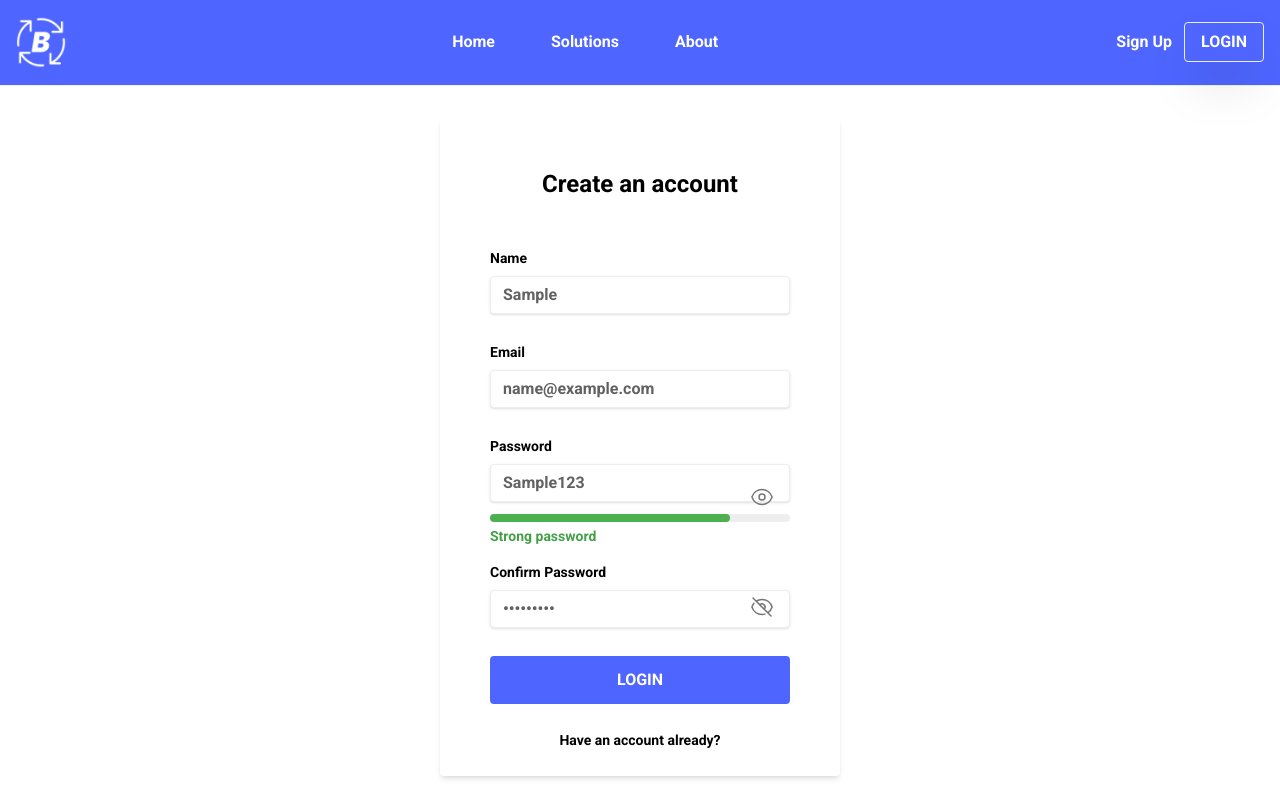
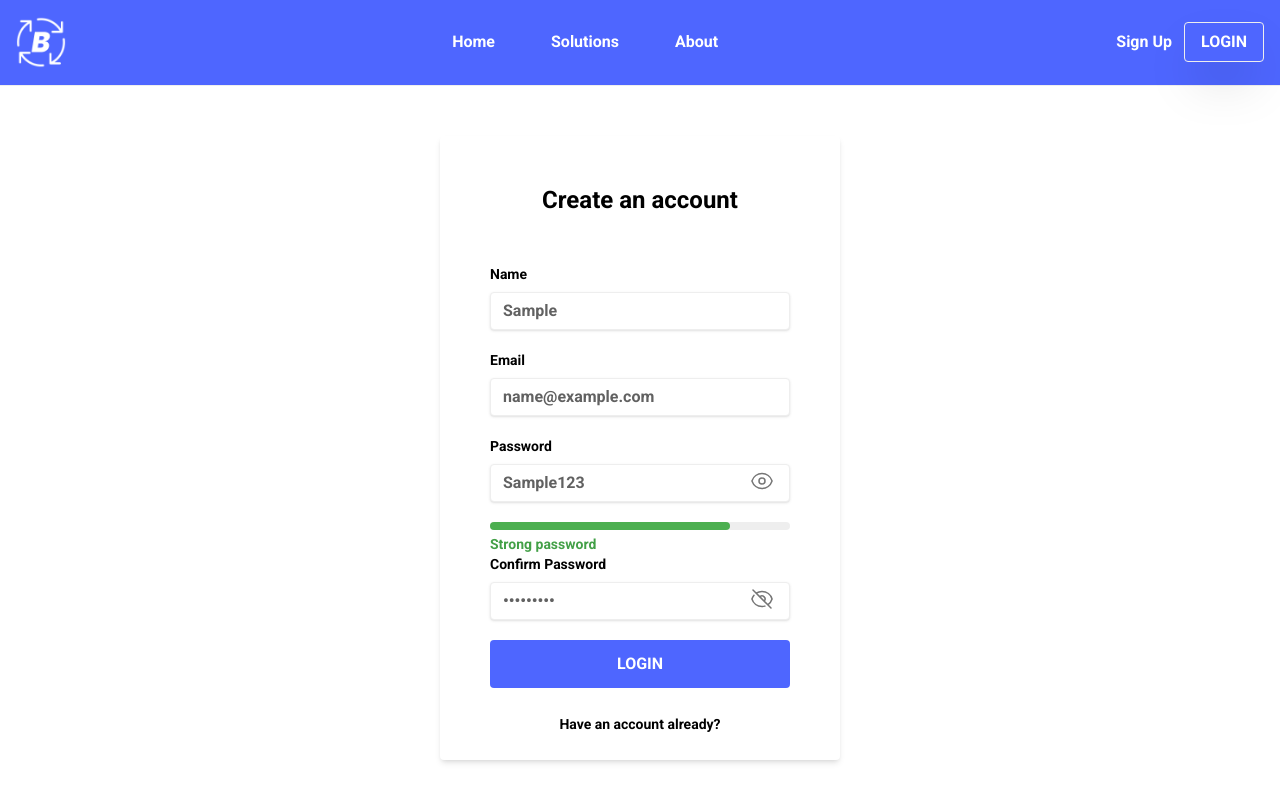
Before and after one commit to mkmuniz/Biflux, a Next.js app in the folder front/: page /sign-up in a window 1280 px wide. Both pictures are taken after typing "Sample", "name@example.com", "Sample123", "Sample123" into the empty fields and a click on the button 762 px from the left and 497 px from the top of the page. Shown: the top 800 px of the page. Built offline with nearby package versions, Linux system fonts and the light colour scheme; no server answers.

Commit message:
fix: eye icon for hidden/show password position

```diff
--- a/front/src/components/SignIn/SignIn.tsx
+++ b/front/src/components/SignIn/SignIn.tsx
@@ -77,7 +77,7 @@ export default function LoginForm() {
                             Welcome Back!
                         </span>
                     </div>
-                    <div className="mb-4 w-full">
+                    <div className="mb-2 w-full">
                         <label className="block text-sm mb-2 text-black" htmlFor="email">
                             E-mail
                         </label>
--- a/front/src/components/SignUp/SignUp.tsx
+++ b/front/src/components/SignUp/SignUp.tsx
@@ -151,7 +151,7 @@ export default function SignUpForm() {
                             Create an account
                         </span>
                     </div>
-                    <div className="mb-4">
+                    <div className="mb-2">
                         <label className="block text-sm mb-2 text-black" htmlFor="name">
                             Name
                         </label>
@@ -164,7 +164,7 @@ export default function SignUpForm() {
                         />
                         {errors.name && <p className="text-red-500 text-[12px]">{errors.name.message}</p>}
                     </div>
-                    <div className="mb-4">
+                    <div className="mb-2">
                         <label className="block text-sm mb-2 text-black" htmlFor="email">
                             Email
                         </label>
@@ -183,7 +183,7 @@ export default function SignUpForm() {
                         />
                         {errors.email && <p className="text-red-500 text-[12px]">{errors.email.message}</p>}
                     </div>
-                    <div className="mb-4 relative">
+                    <div className="mb-2 relative">
                         <label className="block text-sm mb-2 text-black" htmlFor="password">
                             Password
                         </label>
@@ -204,8 +204,9 @@ export default function SignUpForm() {
                                 <EyeIcon className="w-6" />
                             )}
                         </button>
+                    </div>
                     {password && (
-                            <div className="mb-2">
+                        <div>
                             <div className="h-2 w-full bg-gray-200 rounded-full">
                                 <div
                                     className={`h-full rounded-full transition-all duration-300 ${getPasswordStrengthColor()}`}
@@ -217,8 +218,7 @@ export default function SignUpForm() {
                             </p>
                         </div>
                     )}
-                    </div>
-                    <div className="mb-4 relative">
+                    <div className="mb-2 relative">
                         <label className="block text-sm mb-2 text-black" htmlFor="confirmPassword">
                             Confirm Password
                         </label>
@@ -250,8 +250,7 @@ export default function SignUpForm() {
                         <div className="w-full">
                             <ButtonSubmit
                                 method="submit"
-                                styles={`z-20 px-3 py-3 bg-standard text-white rounded shadow-standard transition-all duration-500 hover:bg-standard-hover w-full ${
-                                    passwordStrength.score < 3 || isSubmitting ? 'opacity-50 cursor-not-allowed' : ''
+                                styles={`z-20 px-3 py-3 bg-standard text-white rounded shadow-standard transition-all duration-500 hover:bg-standard-hover w-full ${passwordStrength.score < 3 || isSubmitting ? 'opacity-50 cursor-not-allowed' : ''
                                     }`}
                                 shadow={true}
                                 disabled={isSubmitting || passwordStrength.score < 3}
```
Lines whose indentation alone changed are shown as unchanged.
